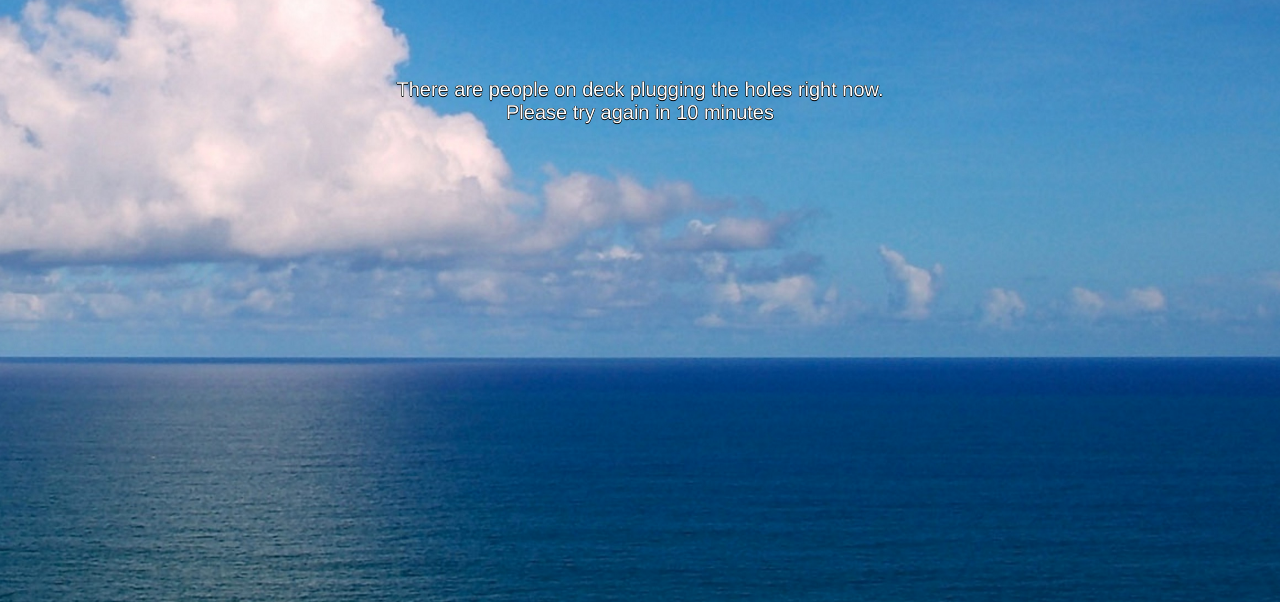
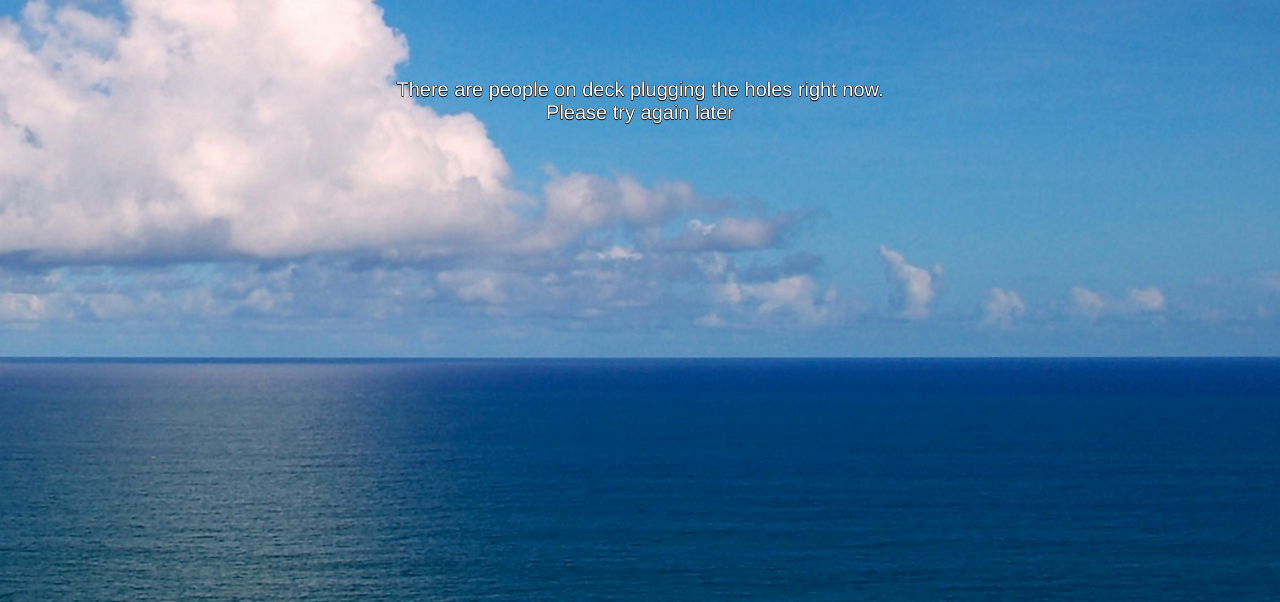
Before and after one commit to metocean/down-page, a plain HTML site: page index.html in a window 1280 px wide. Shown: the part 198-800 px from the top of the page. Drawn offline with Linux system fonts and the light colour scheme.

Commit message:
try again later

```diff
--- a/index.html
+++ b/index.html
@@ -10,7 +10,7 @@
     <div class="body">
       There are people on deck plugging the holes right now.
       <br />
-      Please try again in 10 minutes
+      Please try again later
     </div>
   </div>
 </body>
```
